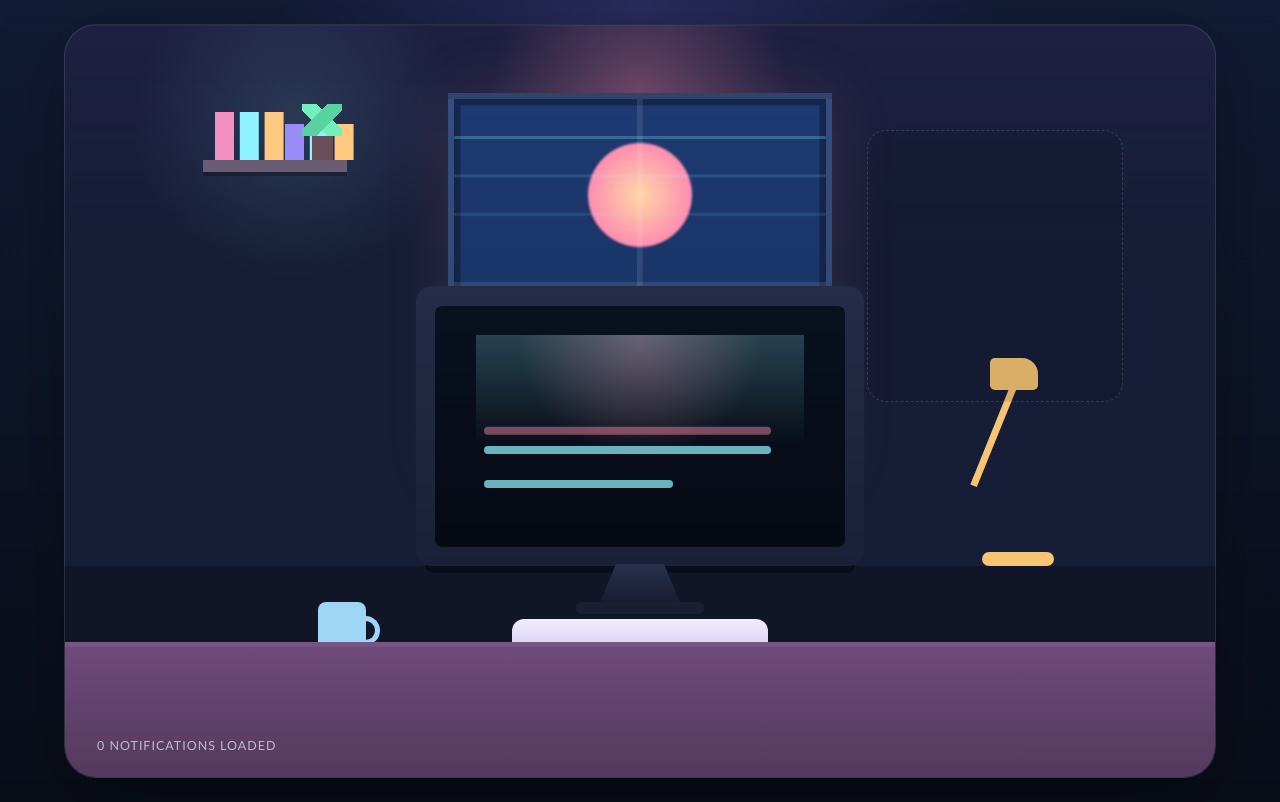
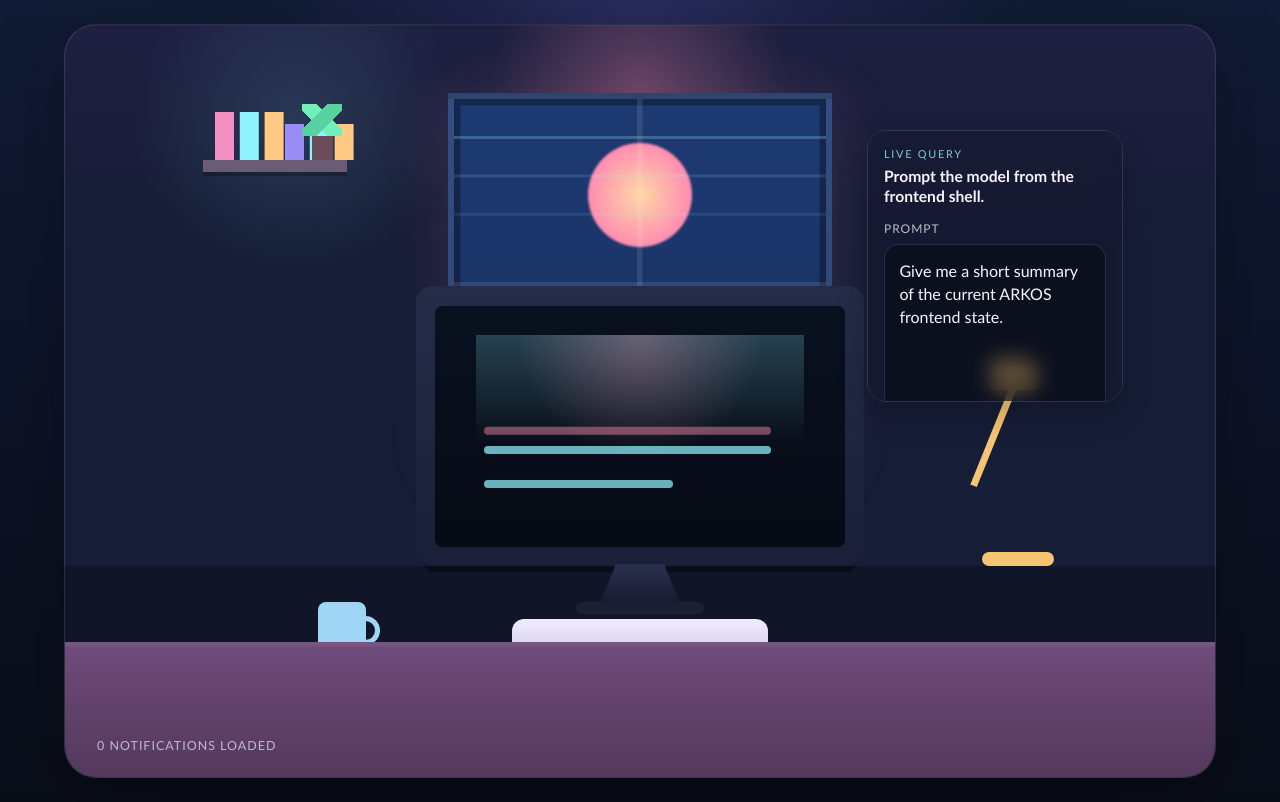
Before and after one commit to gulkily/arkos-frontend, a React (Vite) app: page / in a window 1280 px wide. Built offline with nearby package versions, Linux system fonts and the light colour scheme.

Commit message:
feat: add prompt and response query UI

```diff
--- a/package.json
+++ b/package.json
@@ -4,7 +4,7 @@
   "version": "0.1.0",
   "type": "module",
   "scripts": {
-    "start": "concurrently \"npm run api\" \"vite\"",
+    "start": "concurrently \"npm run api\" \"vite --host 127.0.0.1 --port 4173\"",
     "api": "node server/index.js",
     "build": "vite build",
     "preview": "vite preview"
--- a/src/App.jsx
+++ b/src/App.jsx
@@ -1,9 +1,15 @@
+import { useState } from "react";
 import DeskScene from "./components/DeskScene";
+import ModelQueryPanel from "./components/ModelQueryPanel";
 
 export default function App() {
+  const [notifications] = useState([]);
+
   return (
     <main className="app-shell">
-      <DeskScene notifications={[]} />
+      <DeskScene notifications={notifications}>
+        <ModelQueryPanel />
+      </DeskScene>
     </main>
   );
 }
--- a/src/components/DeskScene.jsx
+++ b/src/components/DeskScene.jsx
@@ -1,4 +1,4 @@
-export default function DeskScene({ notifications }) {
+export default function DeskScene({ notifications, children }) {
   return (
     <section className="scene-stage" aria-label="Desk scene stage">
       <div className="desk-scene">
@@ -24,8 +24,7 @@ export default function DeskScene({ notifications }) {
           <span className="lamp-arm" />
           <span className="lamp-base" />
         </div>
-        {/* Future notification UI can attach here without restructuring the scene. */}
-        <div className="desk-scene__notification-layer" aria-hidden="true" />
+        <div className="desk-scene__notification-layer">{children}</div>
         <div className="desk-scene__keyboard" aria-hidden="true" />
         <div className="desk-scene__mug" aria-hidden="true" />
         <div className="desk-scene__desk" aria-hidden="true" />
--- /dev/null
+++ b/src/components/ModelQueryPanel.jsx
@@ -0,0 +1,92 @@
+import { useState } from "react";
+
+const starterPrompt = "Give me a short summary of the current ARKOS frontend state.";
+
+export default function ModelQueryPanel() {
+  const [prompt, setPrompt] = useState(starterPrompt);
+  const [output, setOutput] = useState("");
+  const [model, setModel] = useState("");
+  const [error, setError] = useState("");
+  const [isLoading, setIsLoading] = useState(false);
+
+  async function handleSubmit(event) {
+    event.preventDefault();
+
+    const trimmedPrompt = prompt.trim();
+
+    if (!trimmedPrompt || isLoading) {
+      return;
+    }
+
+    setIsLoading(true);
+    setError("");
+    setOutput("");
+
+    try {
+      const response = await fetch("/api/query", {
+        method: "POST",
+        headers: {
+          "Content-Type": "application/json",
+        },
+        body: JSON.stringify({
+          prompt: trimmedPrompt,
+        }),
+      });
+
+      const payload = await response.json().catch(() => ({
+        error: "Request failed.",
+      }));
+
+      if (!response.ok) {
+        throw new Error(payload.error ?? "Request failed.");
+      }
+
+      setOutput(payload.output ?? "");
+      setModel(payload.model ?? "");
+    } catch (submitError) {
+      setError(submitError instanceof Error ? submitError.message : "Request failed.");
+    } finally {
+      setIsLoading(false);
+    }
+  }
+
+  return (
+    <section className="query-panel" aria-label="Model query panel">
+      <div className="query-panel__header">
+        <p className="query-panel__eyebrow">Live Query</p>
+        <h1>Prompt the model from the frontend shell.</h1>
+      </div>
+
+      <form className="query-panel__form" onSubmit={handleSubmit}>
+        <label className="query-panel__label" htmlFor="prompt">
+          Prompt
+        </label>
+        <textarea
+          id="prompt"
+          className="query-panel__input"
+          value={prompt}
+          onChange={(event) => setPrompt(event.target.value)}
+          rows={6}
+          placeholder="Ask the model something useful."
+        />
+        <button className="query-panel__submit" type="submit" disabled={isLoading}>
+          {isLoading ? "Querying..." : "Send Prompt"}
+        </button>
+      </form>
+
+      <section className="query-panel__response" aria-live="polite">
+        <div className="query-panel__response-header">
+          <h2>Response</h2>
+          {model ? <span className="query-panel__model">{model}</span> : null}
+        </div>
+
+        {error ? <p className="query-panel__error">{error}</p> : null}
+        {!error && !output && !isLoading ? (
+          <p className="query-panel__empty">Submit a prompt to test the backend query path.</p>
+        ) : null}
+        {isLoading ? <p className="query-panel__loading">Waiting for the model response...</p> : null}
+        {output ? <p className="query-panel__output">{output}</p> : null}
+      </section>
+    </section>
+  );
+}
--- a/src/components/index.js
+++ b/src/components/index.js
@@ -1,2 +1,3 @@
 export { default as DeskScene } from "./DeskScene";
+export { default as ModelQueryPanel } from "./ModelQueryPanel";
 export { default as NotificationPopup } from "./NotificationPopup";
--- a/src/styles.css
+++ b/src/styles.css
@@ -245,8 +245,135 @@ body {
   width: min(24vw, 16rem);
   height: min(34vh, 18rem);
   border-radius: 1.2rem;
-  border: 1px dashed rgba(255, 255, 255, 0.14);
-  background: rgba(11, 14, 24, 0.12);
+  display: flex;
+  align-items: stretch;
+  border: 1px solid rgba(255, 255, 255, 0.12);
+  background: rgba(11, 14, 24, 0.18);
+  overflow: hidden;
+  box-shadow: 0 14px 30px rgba(0, 0, 0, 0.2);
+}
+
+.query-panel {
+  display: grid;
+  grid-template-rows: auto auto 1fr;
+  width: 100%;
+  height: 100%;
+  padding: 1rem;
+  gap: 0.9rem;
+  backdrop-filter: blur(10px);
+}
+
+.query-panel__header h1,
+.query-panel__response h2,
+.query-panel__response p {
+  margin: 0;
+}
+
+.query-panel__eyebrow {
+  margin: 0 0 0.35rem;
+  font-size: 0.68rem;
+  text-transform: uppercase;
+  letter-spacing: 0.16em;
+  color: rgba(142, 243, 255, 0.82);
+}
+
+.query-panel__header h1 {
+  font-size: 0.98rem;
+  line-height: 1.3;
+  color: #f8f4ff;
+}
+
+.query-panel__form {
+  display: grid;
+  gap: 0.5rem;
+}
+
+.query-panel__label {
+  font-size: 0.75rem;
+  text-transform: uppercase;
+  letter-spacing: 0.08em;
+  color: rgba(255, 255, 255, 0.72);
+}
+
+.query-panel__input {
+  width: 100%;
+  resize: none;
+  padding: 0.85rem 0.9rem;
+  border: 1px solid rgba(255, 255, 255, 0.12);
+  border-radius: 0.9rem;
+  background: rgba(7, 10, 18, 0.56);
+  color: #f5f7fb;
+  font: inherit;
+  line-height: 1.45;
+}
+
+.query-panel__input:focus {
+  outline: 2px solid rgba(142, 243, 255, 0.32);
+  outline-offset: 1px;
+}
+
+.query-panel__submit {
+  border: 0;
+  border-radius: 999px;
+  padding: 0.7rem 0.95rem;
+  background: linear-gradient(90deg, #8ef3ff 0%, #ff9bc0 100%);
+  color: #08111f;
+  font: inherit;
+  font-weight: 700;
+  cursor: pointer;
+}
+
+.query-panel__submit:disabled {
+  cursor: wait;
+  opacity: 0.75;
+}
+
+.query-panel__response {
+  display: grid;
+  align-content: start;
+  gap: 0.55rem;
+  padding: 0.9rem;
+  border-radius: 1rem;
+  background: rgba(5, 8, 16, 0.52);
+  border: 1px solid rgba(255, 255, 255, 0.08);
+  overflow: auto;
+}
+
+.query-panel__response-header {
+  display: flex;
+  align-items: center;
+  justify-content: space-between;
+  gap: 0.75rem;
+}
+
+.query-panel__response h2 {
+  font-size: 0.88rem;
+  color: rgba(255, 255, 255, 0.82);
+}
+
+.query-panel__model {
+  padding: 0.2rem 0.45rem;
+  border-radius: 999px;
+  background: rgba(142, 243, 255, 0.12);
+  color: rgba(142, 243, 255, 0.92);
+  font-size: 0.7rem;
+}
+
+.query-panel__empty,
+.query-panel__loading {
+  color: rgba(255, 255, 255, 0.62);
+  line-height: 1.45;
+}
+
+.query-panel__error {
+  color: #ffb0ca;
+  line-height: 1.45;
+}
+
+.query-panel__output {
+  color: rgba(245, 247, 251, 0.94);
+  line-height: 1.55;
+  white-space: pre-wrap;
 }
 
 .lamp-head,
@@ -354,8 +481,8 @@ body {
   .desk-scene__notification-layer {
     top: 8%;
     right: 6%;
-    width: 32vw;
-    height: 20vh;
+    width: min(48vw, 21rem);
+    height: min(40vh, 20rem);
   }
 
   .desk-scene__window {
```
